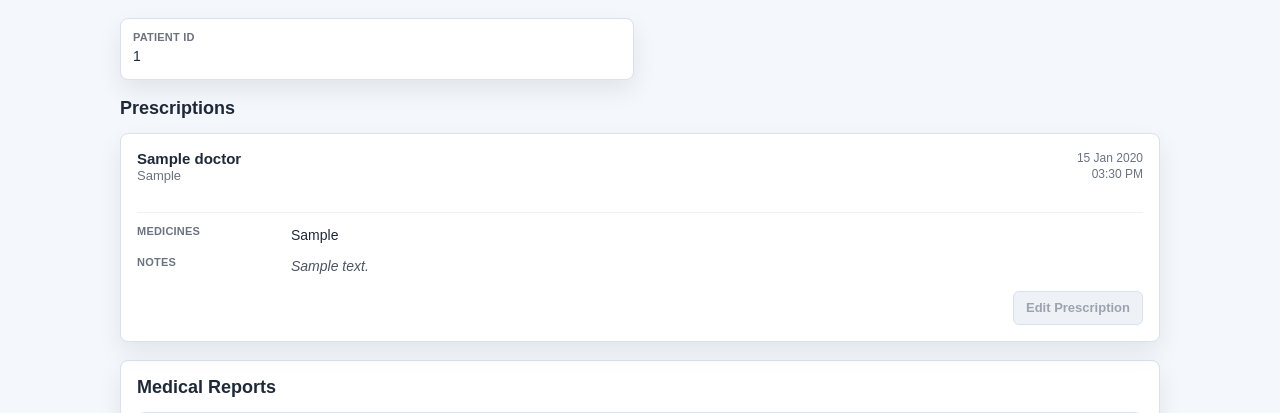
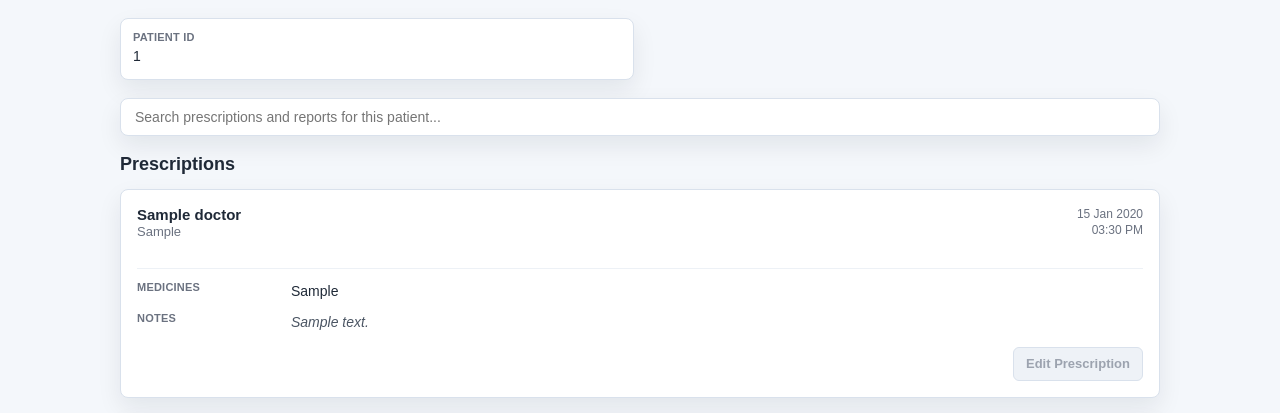
Before and after one commit to dishasuvarna/django-myproject, a Django app: template templates/view_prescriptions.html in a window 1280 px wide. Shown: the part 113-526 px from the top of the page. Run offline with Django 5.2, Linux system fonts and the light colour scheme; tables that the repository leaves empty hold one stand-in row (values such as "Sample post"); the template is opened without the code that fills it: values that come from a table or form of the project are taken from there, most other values are stand-ins (such as "Sample title", 1, 10 or a date in 2020).

Commit message:
feat: add client-side search for patient prescriptions and reports
- Add search input scoped to current patient's records only
- Client-side filtering, no backend changes needed (single-patient access model)
- Matches across prescription and report card content (medicines, notes, extracted text, AI summary)
- Show no-results message when search returns nothing
- Skipped server-side search index - unnecessary given small per-patient record counts

```diff
--- a/templates/view_prescriptions.html
+++ b/templates/view_prescriptions.html
@@ -361,6 +361,34 @@
                 width: 100%;
             }
         }
+
+    .patient-search-box {
+        margin: 18px 0;
+    }
+
+    .patient-search-box input {
+        width: 100%;
+        padding: 10px 14px;
+        border: 1px solid var(--border);
+        border-radius: 8px;
+        font-size: 14px;
+        font-family: Arial, Helvetica, sans-serif;
+        box-shadow: var(--shadow);
+    }
+
+    .patient-search-box input:focus {
+        border-color: var(--primary);
+        box-shadow: 0 0 0 3px rgba(31, 95, 191, 0.12);
+        outline: none;
+    }
+
+    .search-no-results {
+        display: none;
+        padding: 14px;
+        text-align: center;
+        color: var(--muted);
+        font-size: 13px;
+    }
     </style>
 </head>
 <body>
@@ -379,6 +407,14 @@
             <span class="value">{{ patient.patient_id }}</span>
         </div>
     </section>
+    <div class="patient-search-box">
+    <input
+        type="text"
+        id="patient-record-search"
+        placeholder="Search prescriptions and reports for this patient..."
+        autocomplete="off"
+    >
+</div>
 
     <section class="section">
         <h2>Prescriptions</h2>
@@ -563,6 +599,54 @@
             saveButton.textContent = 'Save Changes';
         }
     });
+
+
+
+
+    (function () {
+        const searchInput = document.getElementById('patient-record-search');
+        if (!searchInput) return;
+
+        // Cards to search over: prescription cards + report cards
+        function getSearchableCards() {
+            const prescriptionCards = Array.from(document.querySelectorAll('.prescription-card'));
+            const reportCards = Array.from(document.querySelectorAll('.report-card'));
+            return [...prescriptionCards, ...reportCards];
+        }
+
+        function normalize(text) {
+            return (text || '').toLowerCase();
+        }
+
+        searchInput.addEventListener('input', function () {
+            const query = normalize(searchInput.value.trim());
+            const cards = getSearchableCards();
+            let anyVisible = false;
+
+            cards.forEach(function (card) {
+                const cardText = normalize(card.innerText);
+                const matches = query === '' || cardText.includes(query);
+                card.style.display = matches ? '' : 'none';
+                if (matches) anyVisible = true;
+            });
+
+            // Optional: show a "no results" message if nothing matches at all
+            let noResultsEl = document.getElementById('search-no-results-msg');
+            if (query !== '' && !anyVisible) {
+                if (!noResultsEl) {
+                    noResultsEl = document.createElement('p');
+                    noResultsEl.id = 'search-no-results-msg';
+                    noResultsEl.className = 'search-no-results';
+                    noResultsEl.style.display = 'block';
+                    noResultsEl.textContent = 'No matching prescriptions or reports found.';
+                    searchInput.closest('.patient-search-box').after(noResultsEl);
+                }
+                noResultsEl.style.display = 'block';
+            } else if (noResultsEl) {
+                noResultsEl.style.display = 'none';
+            }
+        });
+    })();
 </script>
 </body>
 </html>
```
